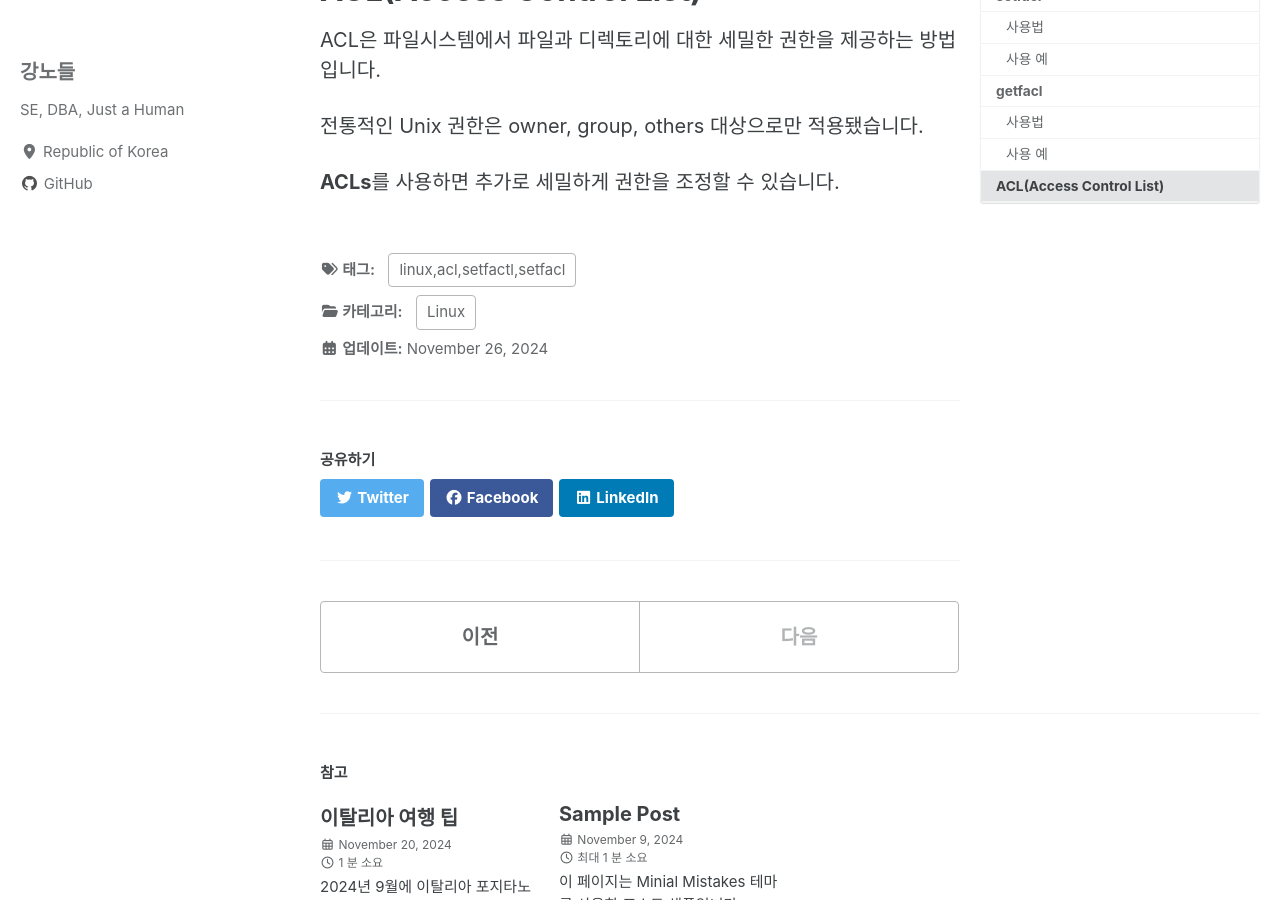
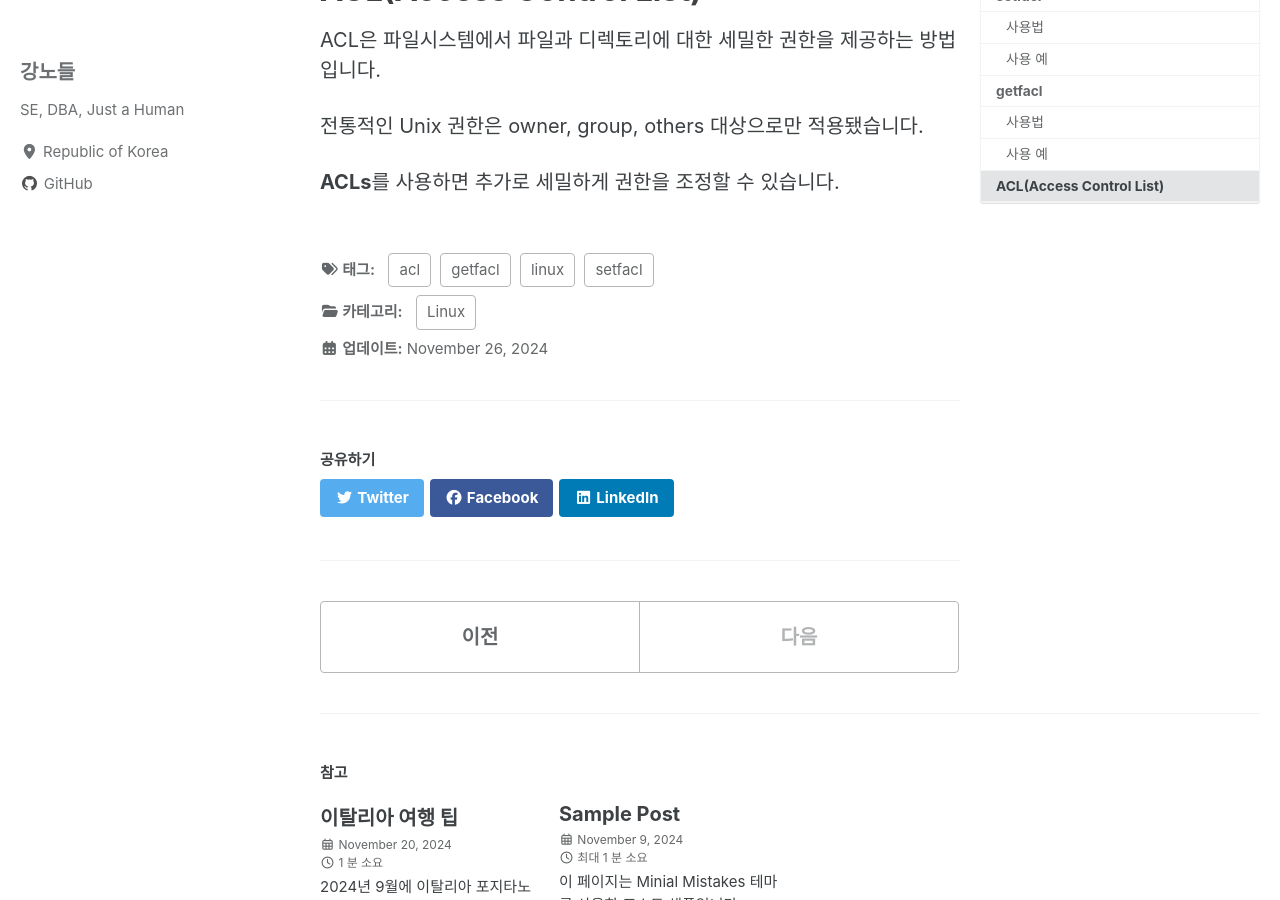
Before and after one commit to NodleKang/nodlekang.github.io, a Jekyll site: the page built from _posts/2024-11-26-linux-acl.md, in a window 1280 px wide and 900 px high, scrolled down 2055 px. Built offline with Jekyll 4.4.1, drawn with Linux system fonts in a browser that asks for light colours; cached includes are drawn as plain includes.

Commit message:
update tag

```diff
--- a/_posts/2024-11-26-linux-acl.md
+++ b/_posts/2024-11-26-linux-acl.md
@@ -5,7 +5,10 @@ date: 2024-11-26 10:00:00 +0900
 categories:
   - Linux
 tag:
-  - linux,acl,setfactl,setfacl
+  - linux
+  - acl
+  - setfacl
+  - getfacl
 toc: true
 toc_label: 목차
 toc_sticky: true
```
Also changed, not shown: _posts/2024-11-20-italy-tip.md (+3 -1 lines).
